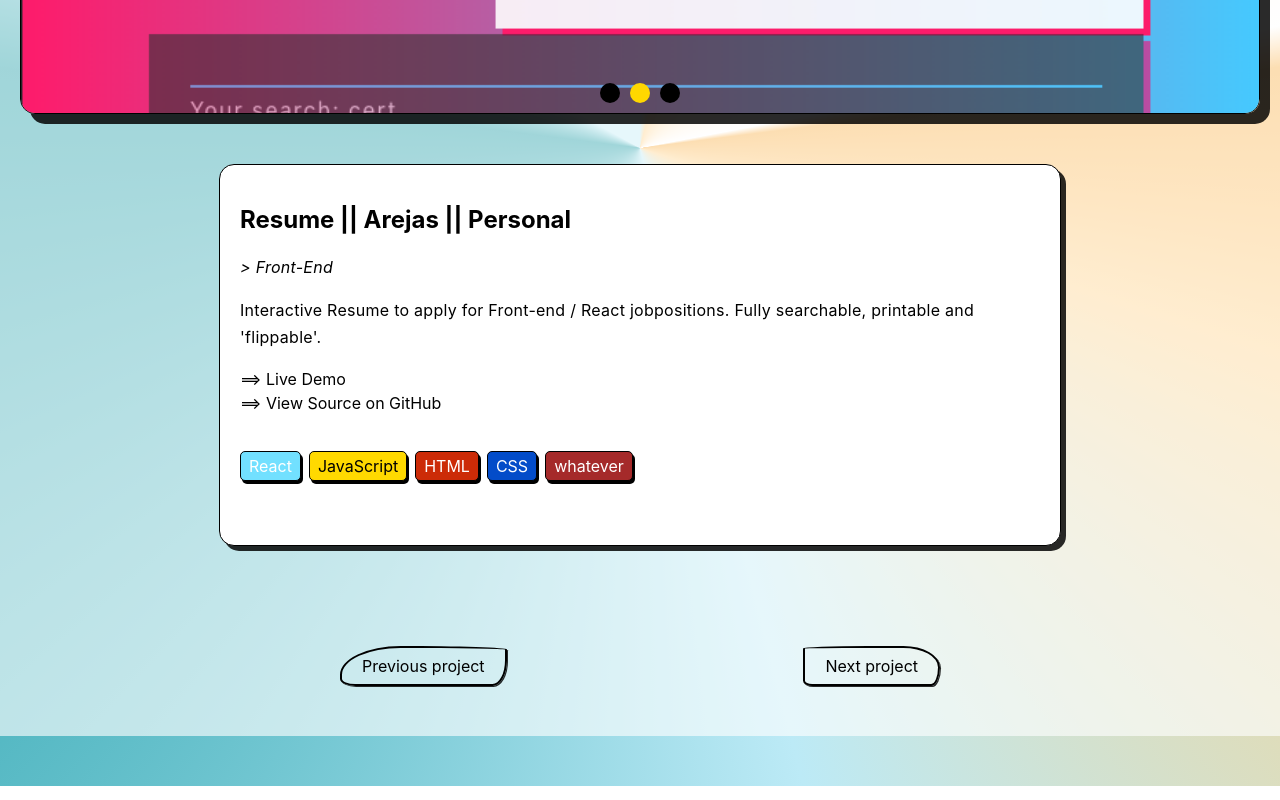
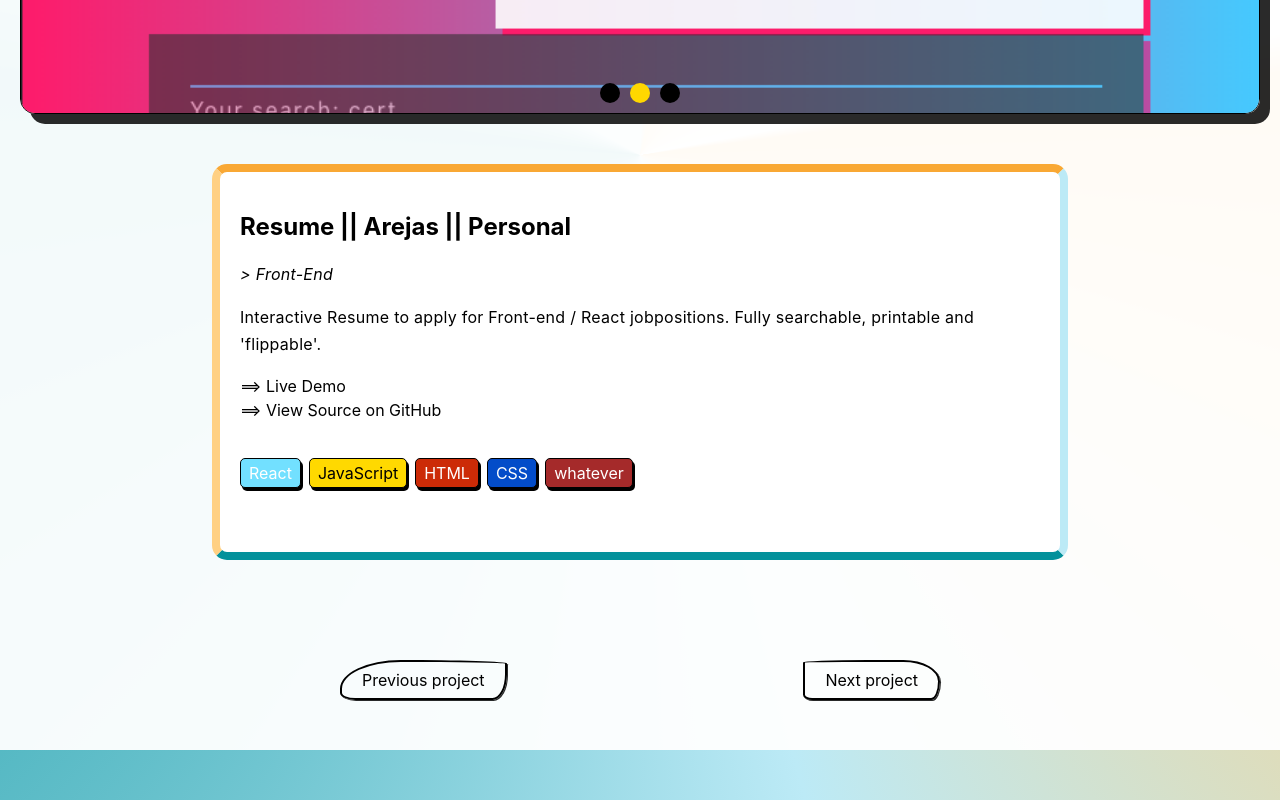
Before and after one commit to arejasverduras/portfolio, a React (Create React App) app: page /projects/1 in a window 1280 px wide. Shown: the part 490-1290 px from the top of the page. Built offline with nearby package versions, Linux system fonts and the light colour scheme.

Commit message:
style project description further

```diff
--- a/src/App.css
+++ b/src/App.css
@@ -467,6 +467,10 @@ height: 30%;
 
 /* Project */
 
+.Project {
+  background: rgba(255, 255, 255, 0.95)
+}
+
 @keyframes easeIn {
   from {
     opacity: 0;
@@ -521,12 +525,12 @@ text-align: left;
   margin: 50px auto;
   padding: 20px;
   background-color: white;
-  box-shadow: rgba(0, 0, 0, 0.837) 5px 5px;
   border: 1px solid black;
-  /* border-top-right-radius: 7% 99%;
-  border-bottom-left-radius: 28% 12%;
-  border-bottom-right-radius: 12.5% 25%;
-  border-top-left-radius: 12% 18%; */
+  border-right: 8px solid #bceaf6;
+  border-bottom: 8px solid #03919B;
+  border-left: 8px solid #ffd083;
+  border-top: 8px solid #F9A834;
+  /* box-shadow: #ec5064 8px 8px; */
   border-radius: 15px;
   overflow: hidden;
 }
@@ -690,11 +694,12 @@ text-align: left;
   border-bottom: 8px solid #03919B;
   border-left: 8px solid #ffd083;
   border-top: 8px solid #F9A834;
+  box-shadow: #ec5064 8px 8px;
   margin-bottom: 30px;
   z-index: 10;
   border-radius: 25px;
   margin: 0 auto;
-  box-shadow: #ec5064 8px 8px;
+
   max-width: 20%;
 }
 
@@ -708,11 +713,15 @@ text-align: left;
   background-color: rgba(255, 255, 255, 0.698);
   padding: 20px;
   opacity: 0.9;
-  box-shadow: #03919B  8px 10px;
   margin: 0 auto;
   margin-bottom: 30px;
   max-width: 400px;
-  border: 1px solid white;
+  border-right: 8px solid #bceaf6;
+  border-bottom: 8px solid #03919B;
+  border-left: 8px solid #ffd083;
+  border-top: 8px solid #F9A834;
+  /* box-shadow: #ec5064 8px 8px; */
+  border-radius: 25px;
 }
 
 .aboutExtraText {
```
